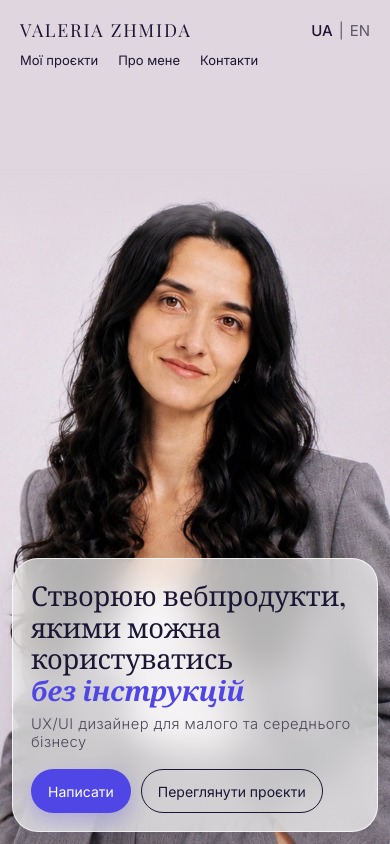
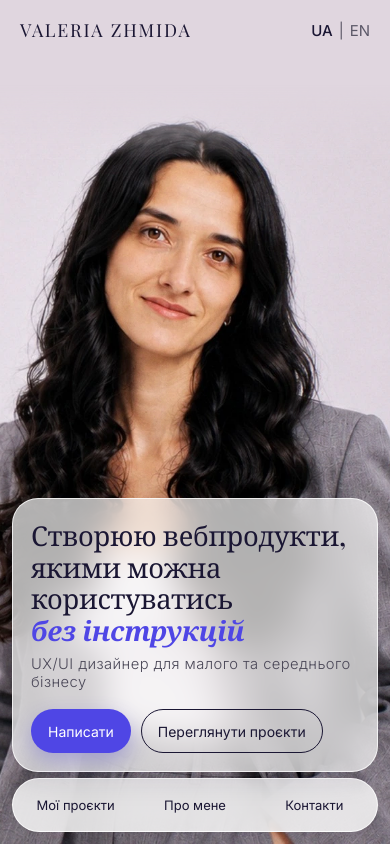
Before and after one commit to valeriiazhmida/portfolio_lera, a website built with Vite: page index.html in a window 390 px wide. Built offline with nearby package versions, Linux system fonts and the light colour scheme; a web font is replaced by a local one.

Commit message:
Mobile hero: raise photo, move menu to bottom pill bar
Co-Authored-By: Claude Sonnet 5.5 <noreply@anthropic.com>

```diff
--- a/src/style.css
+++ b/src/style.css
@@ -242,11 +242,37 @@ a {
     row-gap: 10px;
     padding-top: 18px;
   }
+  /* Меню на мобільній: нижня панель-пілюля, закріплена внизу екрана */
   .menu {
-    grid-column: 1 / -1;
-    order: 3;
-    gap: 20px;
+    position: fixed;
+    left: 12px;
+    right: 12px;
+    bottom: 12px;
+    z-index: 10;
+    gap: 4px;
+    padding: 5px;
+    background: rgba(255, 255, 255, 0.8);
+    -webkit-backdrop-filter: blur(16px);
+    backdrop-filter: blur(16px);
+    border: 1px solid rgba(255, 255, 255, 0.85);
+    border-radius: 999px;
+    box-shadow: 0 6px 24px rgba(26, 22, 51, 0.14);
+  }
+  .menu li {
+    flex: 1;
+  }
+  .menu a {
+    display: flex;
+    align-items: center;
+    justify-content: center;
+    height: 42px;
+    border-radius: 999px;
     font-size: 13px;
+    white-space: nowrap;
+  }
+  .menu a:active {
+    background: rgba(79, 70, 229, 0.12);
+    color: var(--accent);
   }
   /* Один екран телефона: фото на тлі, текст і кнопки в «скляній» картці внизу */
   .hero {
@@ -258,7 +284,7 @@ a {
     max-width: none;
     flex: none;
     justify-content: flex-start;
-    margin: auto 12px 12px;
+    margin: auto 12px 72px;
     padding: 20px 18px 18px;
     background: rgba(255, 255, 255, 0.68);
     -webkit-backdrop-filter: blur(16px);
@@ -288,7 +314,7 @@ a {
     z-index: 0;
     min-height: 0;
     width: 100%;
-    height: 80%;
+    height: 90%;
     object-fit: cover;
     object-position: 80% top;
     margin: 0;
```
